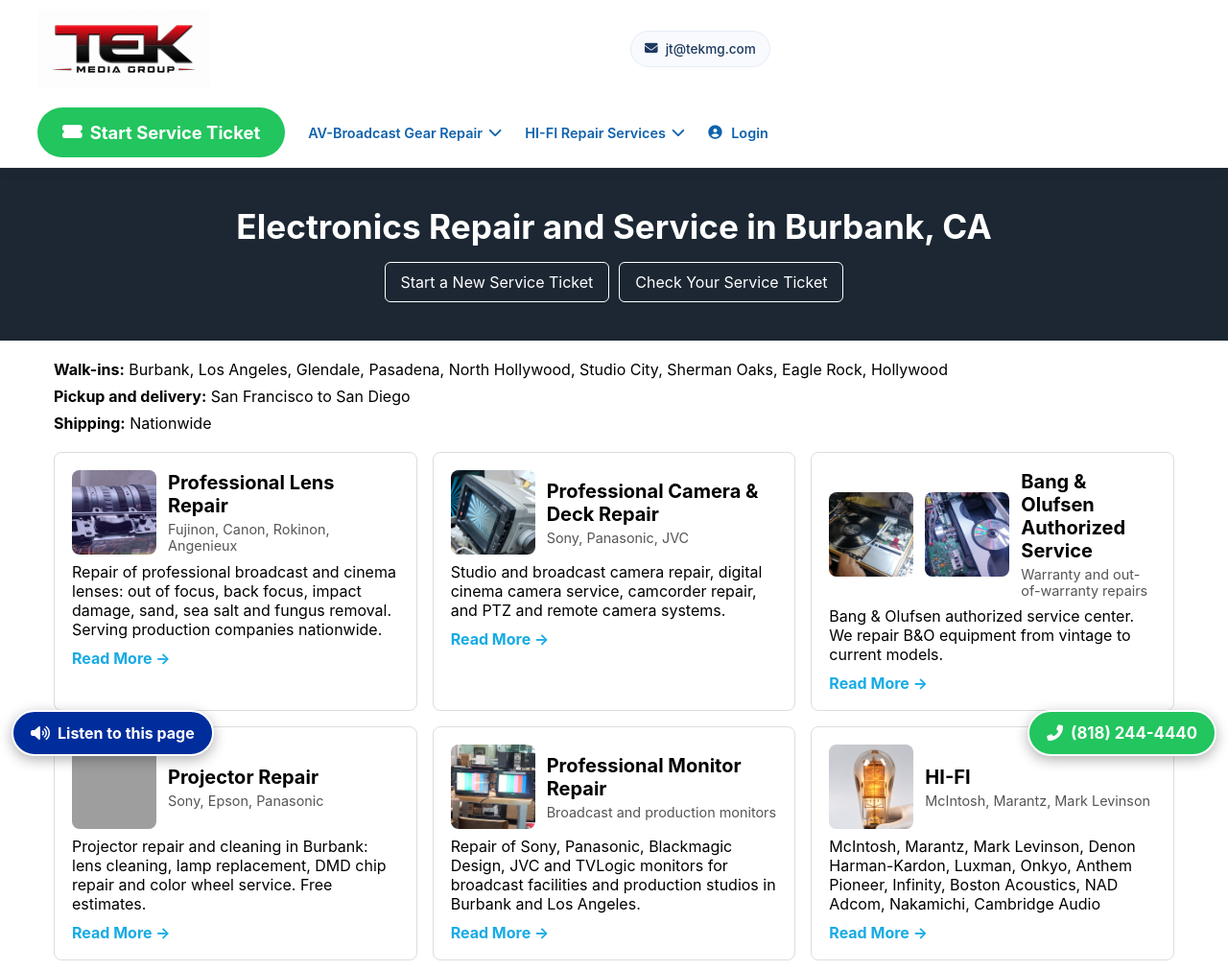
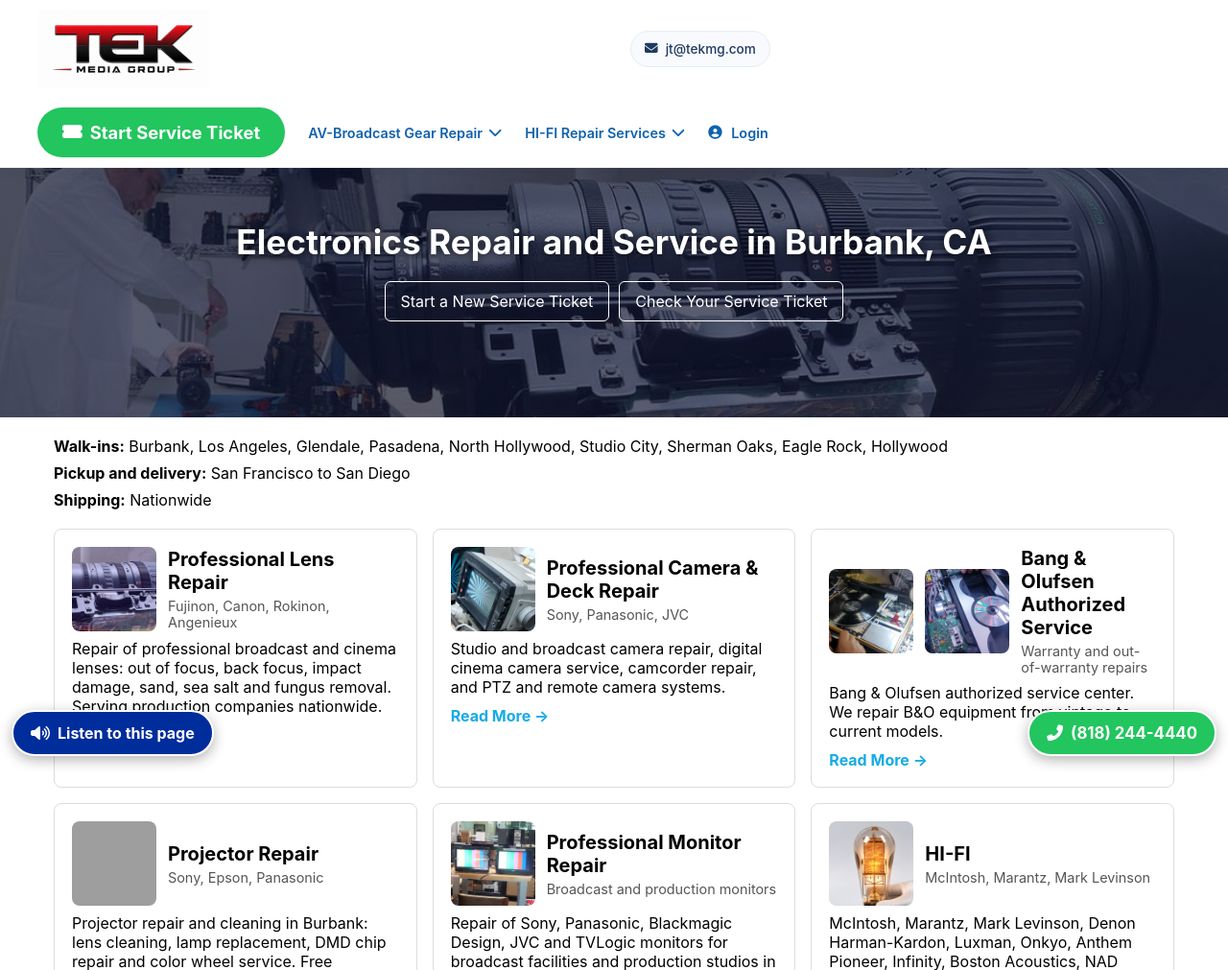
Before and after one commit to asefayan-code/TekMG, a Flask app: page / in a window 1280 px wide. Shown: the top 1011 px of the page at 96% size. Run offline with Flask 3, Linux system fonts and the light colour scheme; grey boxes are pictures that could not be loaded.

Commit message:
Use technician and lens photo as front page hero
Co-Authored-By: Claude Sonnet 5.5 <noreply@anthropic.com>
Claude-Session: https://claude.ai/code/session_01BXEwmgWNDY62LNVBSXaepN

```diff
--- a/templates/home.html
+++ b/templates/home.html
@@ -12,8 +12,8 @@
 "areaServed":["Burbank","Los Angeles","Glendale","Pasadena","North Hollywood","Studio City","Sherman Oaks"]}
 </script>
 <style>
-.home-hero{background:#1c2733;color:#fff;text-align:center;padding:40px 16px}
-.home-hero h1{color:#fff;font-size:1.7rem;margin:0 0 16px}
+.home-hero{background:linear-gradient(rgba(10,20,32,.62),rgba(10,20,32,.62)),#1c2733 url(/images/home-hero.jpg) center/cover no-repeat;color:#fff;text-align:center;padding:56px 16px;min-height:260px}
+.home-hero h1{color:#fff;font-size:1.7rem;margin:0 0 20px;text-shadow:0 2px 8px rgba(0,0,0,.6)}
 .home-call{display:inline-block;background:#fff;color:#17ABE4;font-weight:700;padding:14px 22px;border-radius:6px;font-size:1.15rem;text-decoration:none}
 .home-btns{margin-top:16px;display:flex;flex-wrap:wrap;gap:10px;justify-content:center}
 .home-btns a{color:#fff;border:1px solid #fff;padding:10px 16px;border-radius:6px;text-decoration:none}
```
Also changed, not shown: public/images/home-hero.jpg (added).
